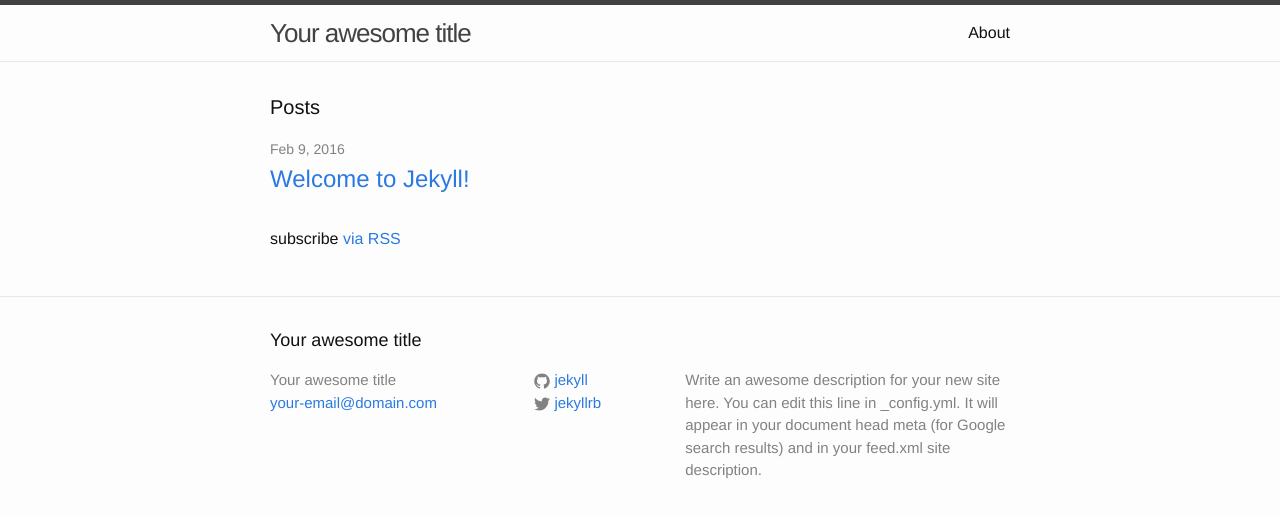
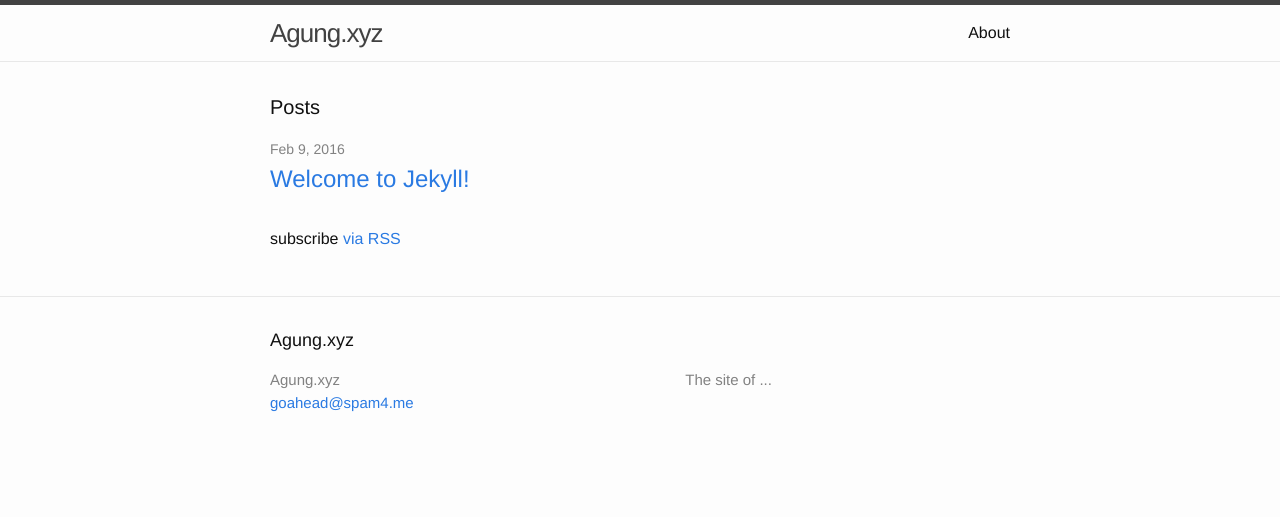
Before and after one commit to gm-ah/gm-ah.github.io, a Jekyll site: the page built from index.html, in a window 1280 px wide. Shown: the top 517 px of the page. Built offline with Jekyll 4.4.1, drawn with Linux system fonts in a browser that asks for light colours.

Commit message:
edit 1 sementara

```diff
--- a/_config.yml
+++ b/_config.yml
@@ -6,16 +6,14 @@
 # 'jekyll serve'. If you change this file, please restart the server process.
 
 # Site settings
-title: Your awesome title
-email: your-email@domain.com
+title: Agung.xyz
+email: goahead@spam4.me
 description: > # this means to ignore newlines until "baseurl:"
-  Write an awesome description for your new site here. You can edit this
-  line in _config.yml. It will appear in your document head meta (for
-  Google search results) and in your feed.xml site description.
+  The site of ...
 baseurl: "" # the subpath of your site, e.g. /blog
-url: "http://yourdomain.com" # the base hostname & protocol for your site
-twitter_username: jekyllrb
-github_username:  jekyll
+url: "http://agung.xyz" # the base hostname & protocol for your site
+#twitter_username: jekyllrb
+#github_username:  jekyll
 
 # Build settings
 markdown: kramdown
```
